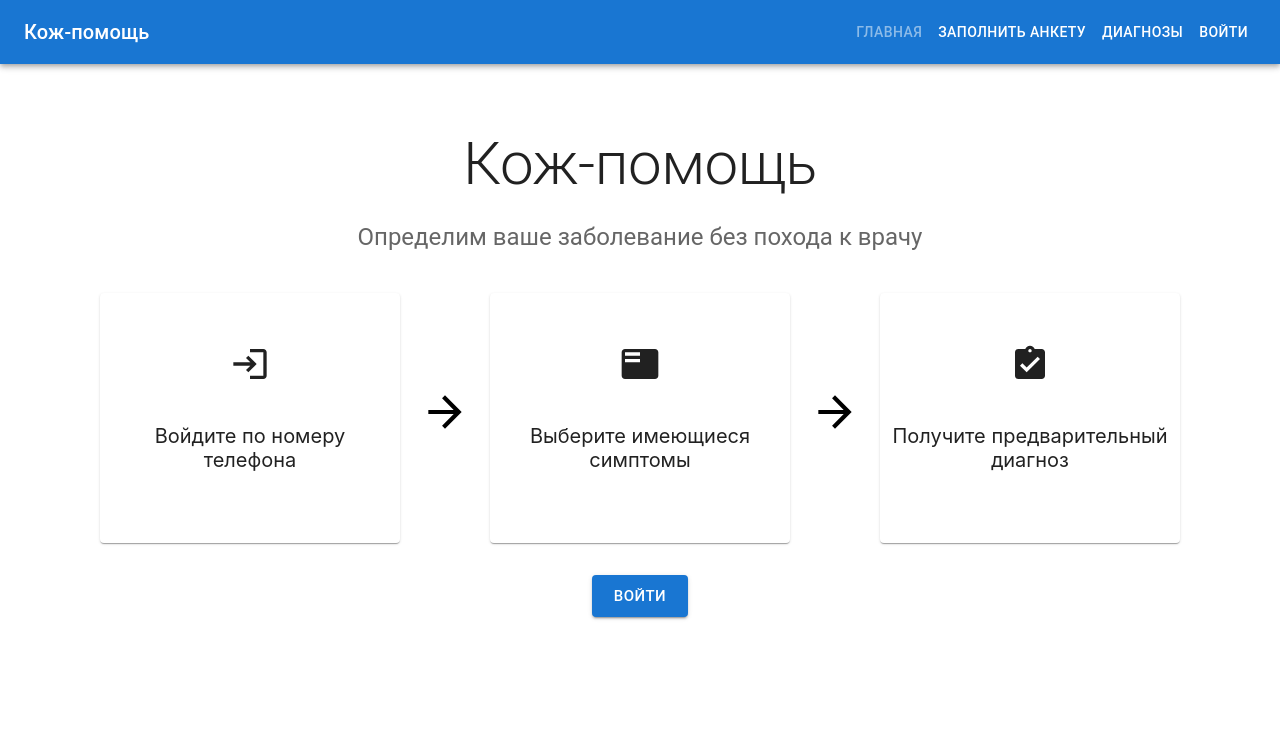
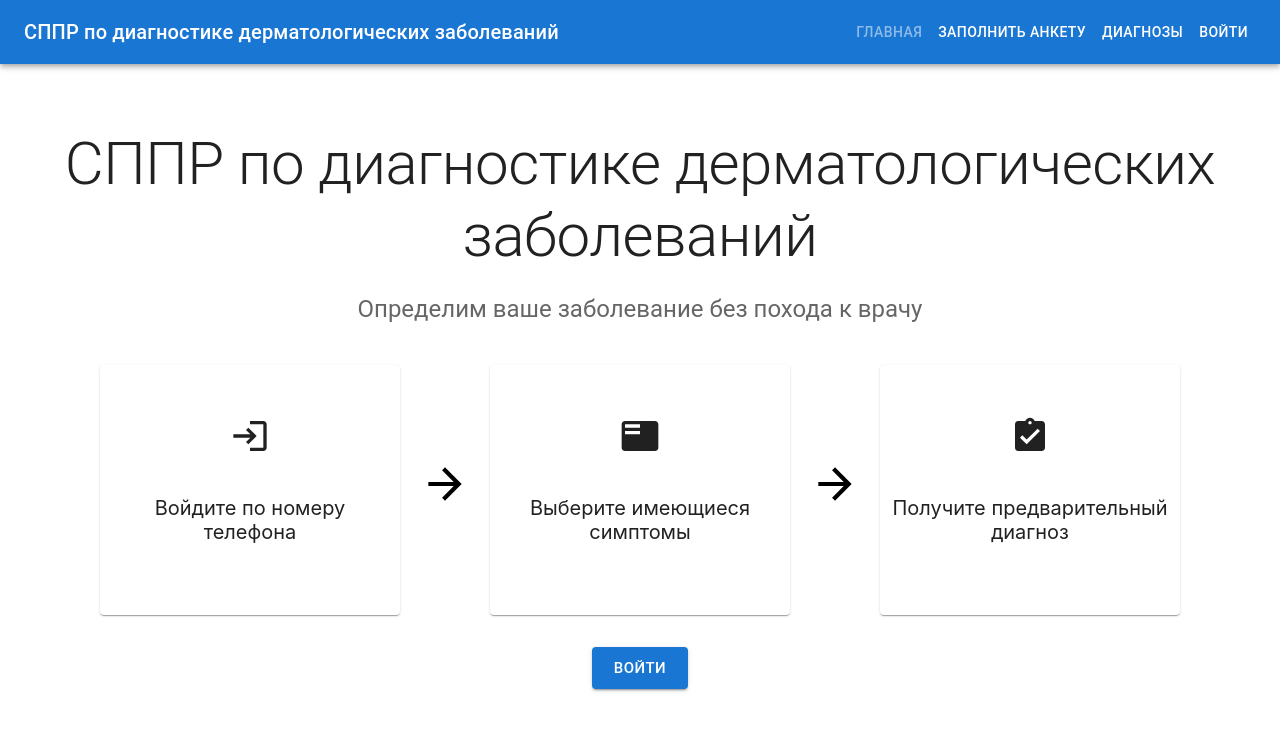
Before and after one commit to BigDever/medical-app, a Next.js app: page / in a window 1280 px wide. Shown: the top 730 px of the page. Built offline with nearby package versions, Linux system fonts and the light colour scheme.

Commit message:
РЕБРЕНДИНГ

```diff
--- a/components/Header/Header.js
+++ b/components/Header/Header.js
@@ -45,7 +45,7 @@ export const Header = () => {
                         component="div"
                         sx={{ flexGrow: 1, display: { xs: 'none', sm: 'block' } }}
                     >
-                        Кож-помощь
+                        СППР по диагностике дерматологических заболеваний
                     </Typography>
                     <Box sx={{ display: { xs: 'none', sm: 'block' } }}>
                         {navItems.map((item) => {
--- a/pages/diagnosis.js
+++ b/pages/diagnosis.js
@@ -16,7 +16,7 @@ export default function Diagnosis () {
     return (
         <>
             <Head>
-                <title>Кож-помощь</title>
+                <title>СППР по диагностике дерматологических заболеваний</title>
                 <meta name="description" content="Определим ваше заболевание без похода к врачу" />
                 <link rel="icon" href="/favicon.ico" />
             </Head>
--- a/pages/form.js
+++ b/pages/form.js
@@ -20,7 +20,7 @@ export default function Form() {
     return (
         <>
             <Head>
-                <title>Кож-помощь</title>
+                <title>СППР по диагностике дерматологических заболеваний</title>
                 <meta name="description" content="Определим ваше заболевание без похода к врачу" />
                 <link rel="icon" href="/favicon.ico" />
             </Head>
--- a/pages/index.js
+++ b/pages/index.js
@@ -13,7 +13,7 @@ export default function Home() {
   return (
     <>
       <Head>
-        <title>Кож-помощь</title>
+        <title>СППР по диагностике дерматологических заболеваний</title>
         <meta name="description" content="Определим ваше заболевание без похода к врачу" />
         <link rel="icon" href="/favicon.ico" />
       </Head>
@@ -35,7 +35,7 @@ export default function Home() {
                         color="text.primary"
                         gutterBottom
                     >
-                        Кож-помощь
+                        СППР по диагностике дерматологических заболеваний
                     </Typography>
                     <Typography variant="h5" align="center" color="text.secondary" paragraph>
                         Определим ваше заболевание без похода к врачу
--- a/pages/list.js
+++ b/pages/list.js
@@ -7,7 +7,7 @@ export default function List () {
     return (
         <>
             <Head>
-                <title>Кож-помощь</title>
+                <title>СППР по диагностике дерматологических заболеваний</title>
                 <meta name="description" content="Определим ваше заболевание без похода к врачу" />
                 <link rel="icon" href="/favicon.ico" />
             </Head>
--- a/pages/sign.js
+++ b/pages/sign.js
@@ -6,7 +6,7 @@ export default function Sign () {
     return (
         <>
             <Head>
-                <title>Кож-помощь</title>
+                <title>СППР по диагностике дерматологических заболеваний</title>
                 <meta name="description" content="Определим ваше заболевание без похода к врачу" />
                 <link rel="icon" href="/favicon.ico" />
             </Head>
--- a/src/components/Header/Header.jsx
+++ b/src/components/Header/Header.jsx
@@ -10,7 +10,7 @@ export const Header = ({navItems}) => (
                     component="div"
                     sx={{ flexGrow: 1, display: { xs: 'none', sm: 'block' } }}
                 >
-                    Кож-помощь
+                    СППР по диагностике дерматологических заболеваний
                 </Typography>
                 <Box sx={{ display: { xs: 'none', sm: 'block' } }}>
                     {navItems.map((item) => (
```
